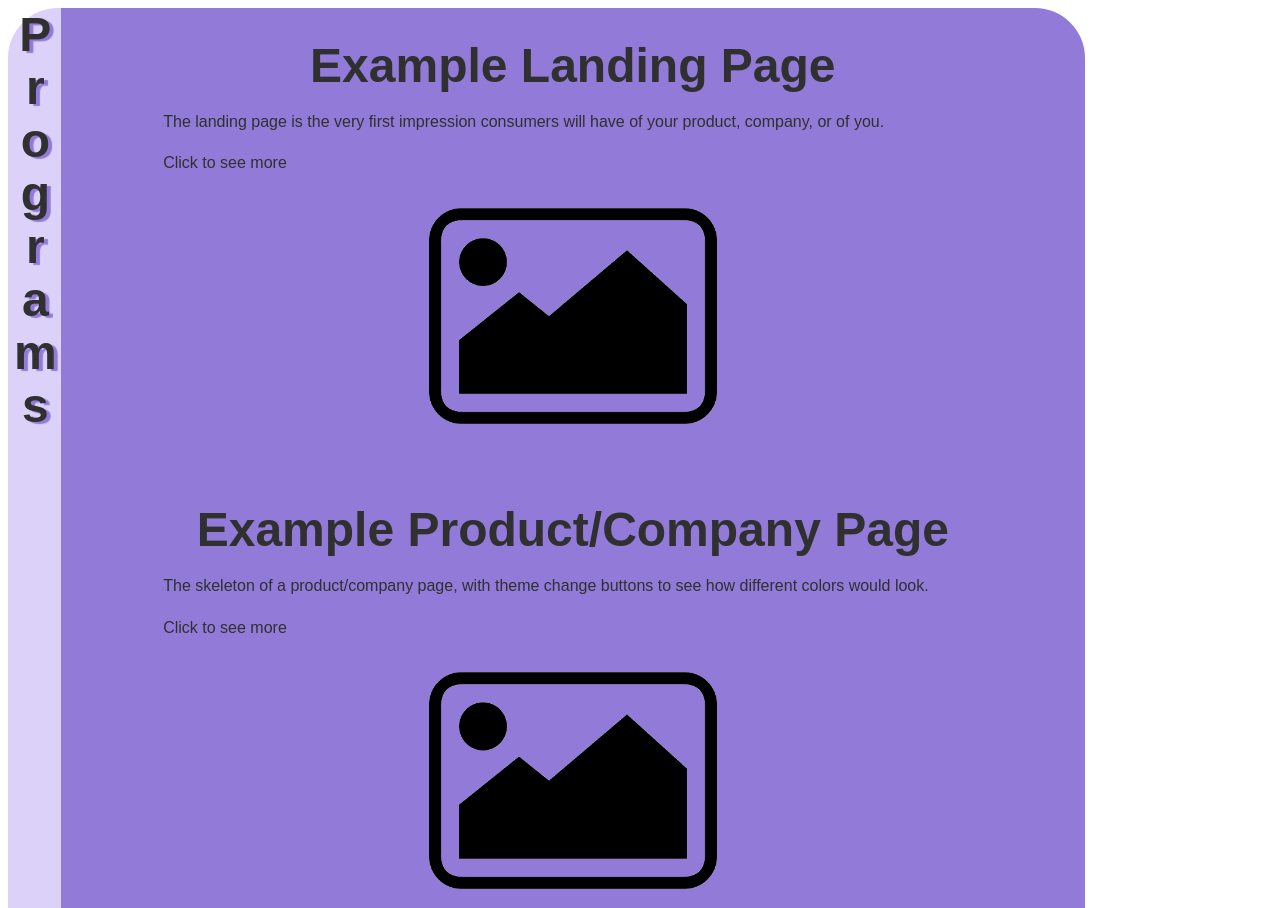
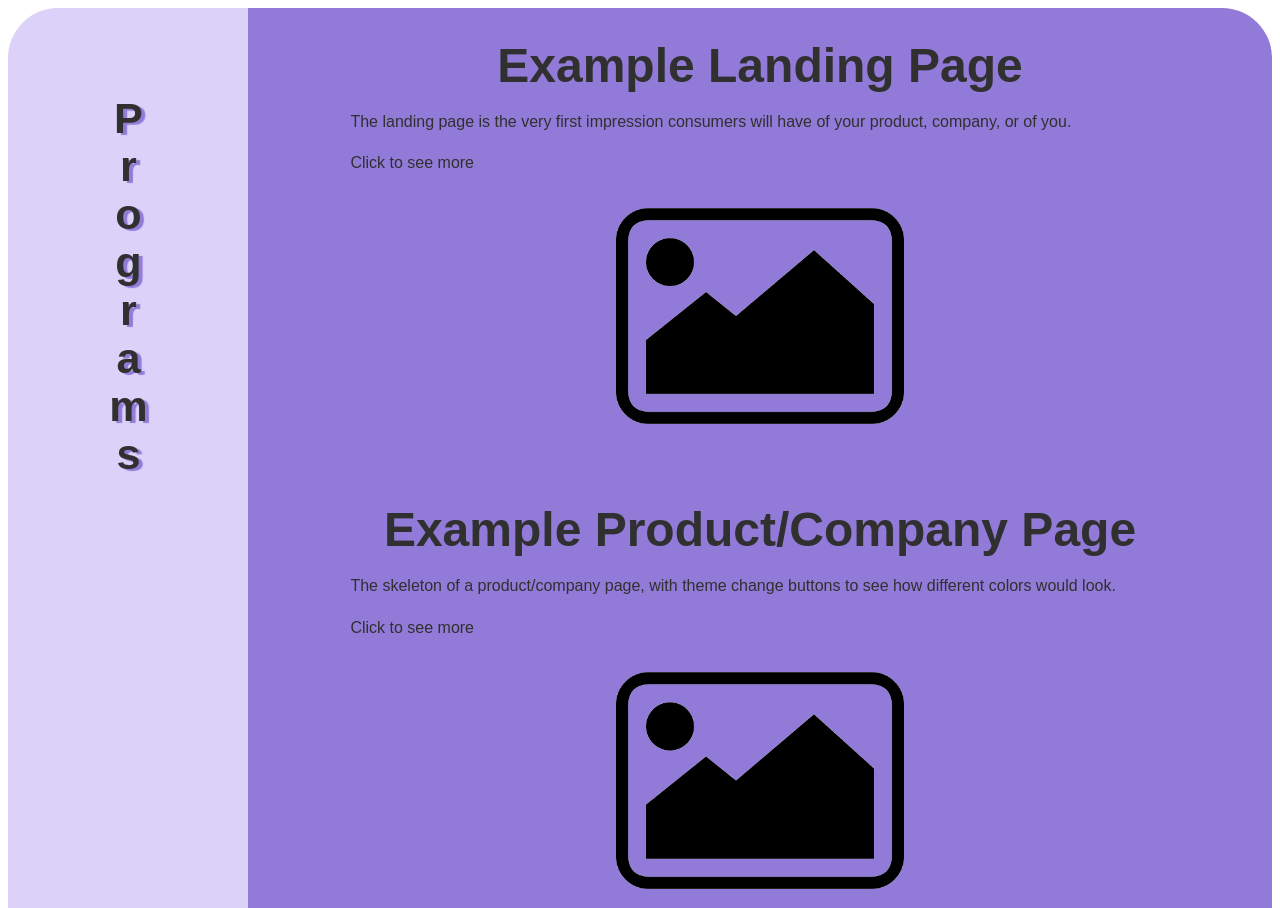
Before and after one commit to Sapphomo/My-Portfolio-Page, a plain HTML site: page gamepage/gamepage.html in a window 1280 px wide. Shown: the top 908 px of the page. Drawn offline with Linux system fonts and the light colour scheme; files whose address does not match are found by name.

Commit message:
why does this work question mark commit

```diff
--- a/gamepage/gamepage.css
+++ b/gamepage/gamepage.css
@@ -38,7 +38,6 @@ body {
     font-family: var(--ff-primary);
     font-size: var(--fs-body);
     line-height: 1.6;
-
 }
 
 strong {
@@ -110,36 +109,54 @@ h3 {
 
 .homeTitleIntro strong {
     display: inline;
-    font-size: 1em;
+    font-size: .9em;
+    padding-top: 2em;
 }
 
-* {max-width: 100%;
-min-height: max-content;
-}
+* { max-width: 100%;
+min-height: max-content; }
+
 
 html {
     scroll-behavior: smooth;
 }
 
 .grid {
-    display: inline-grid;
-    grid-template-columns: 0 min-content min-content 0;
-    grid-template-rows: max-content 5%;
-    width: 100%;;
+    display: flex;
+    /*grid-template-columns: 0 min-content min-content 0;
+    grid-template-rows: max-content 5%; */
+    width: 100%;
     margin: auto;
 }
 
-/*----------------------------------------intro section---------------------------------*/
+/*----------------------------------------intro section---------------------------------
+@media (min-width:900px) {
+    .home{
+}
+
+    .homeTitleIntro {
+        width: 10vw;
+        font-size: 2.5em;
+        padding-right: 5vw;
+    }
+}
+
+@media (max-width:900px) {
+    .grid {
+    display:flex;
+}
+}
+*/
 .footer {
-    grid-column:1/5;
-    grid-row:2/3;
+  /*  grid-column:1/5;
+    grid-row:2/3; */
     width: 90%;
     margin: auto;
 }
 
 .home {
-    grid-column:2/3 ;
-    grid-row:1/2;
+   /* grid-column:2/3 ;
+    grid-row:1/2; */
     height:auto;
     width:100%;
     background-color: var(--clr-bg);
@@ -148,8 +165,8 @@ html {
 }
 
 .portfolio {
-    grid-column:3/4 ;
-    grid-row:1;
+   /* grid-column:3/4 ;
+    grid-row:1; */
     width:90%;
     height: min-content;
     min-height: min-content;
@@ -159,7 +176,6 @@ html {
 text-align: center;
 font-size: 3em;
 max-width: 100%;
-word-wrap: break-word;
 }
 
 .item {
@@ -181,7 +197,6 @@ word-wrap: break-word;
     max-width: 20em !important;
     margin: auto;
     padding: 1em;
-    max-height: 20em !important;
 }
 /*----------------------------------------FOOter section---------------------------------*/
 footer {
```
